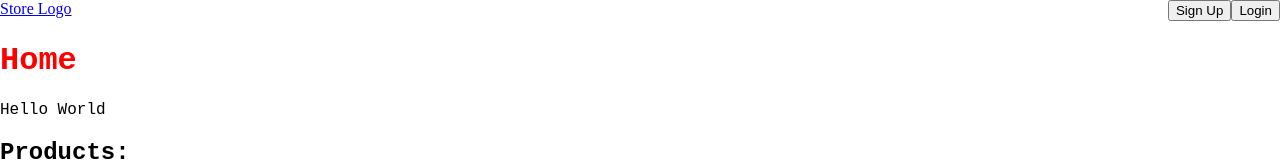
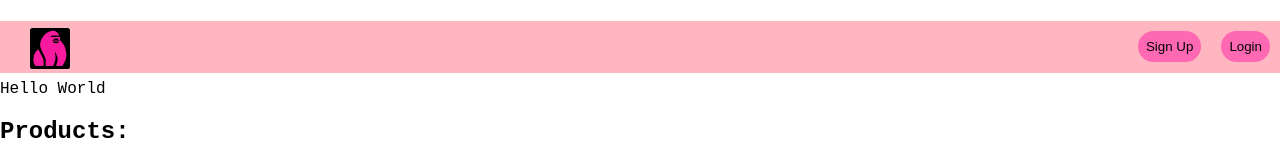
Before and after one commit to Hack-The-Tunnels-8/hack-the-tunnels-gorilla-gorlies, a React (Vite) app in the folder client/: page / in a window 1280 px wide. Shown: the top 161 px of the page. Built offline with nearby package versions, Linux system fonts and the light colour scheme; no server answers; a web font is replaced by a local one.

Commit message:
NavBar Update

```diff
--- a/client/src/components/Navbar/Navbar.style.scss
+++ b/client/src/components/Navbar/Navbar.style.scss
@@ -2,4 +2,19 @@
   display: flex;
   width: 100%;
   justify-content: space-between;
+  position: fixed;
+  background-color: lightpink;
 }
+
+.navButton {
+  background-color: hotpink;
+  border: none;
+  border-radius: 25px;
+  margin: 10px;
+  padding: 8px;
+}
+
+.logo {
+  margin-left: 30px;
+  margin-top: 7px;
+}
--- a/client/src/components/Navbar/Navbar.tsx
+++ b/client/src/components/Navbar/Navbar.tsx
@@ -10,13 +10,13 @@ function Navbar() {
   return (
     <div className="navbar">
       <div className="navbar__logo">
-        <Link to="/">Store Logo</Link>
+        <img className="logo" src="../../public/vite.svg" width="40"></img>
       </div>
       <div className="navbar__account">
         {loggedIn() === false ? (
           <>
-            <button onClick={() => navigate("/sign-up")}>Sign Up</button>
-            <button onClick={() => navigate("/login")}>Login</button>
+            <button className="navButton" onClick={() => navigate("/sign-up")}>Sign Up</button>
+            <button className="navButton" onClick={() => navigate("/login")}>Login</button>
           </>
         ) : (
           <button onClick={() => logout()}>Logout</button>
```
